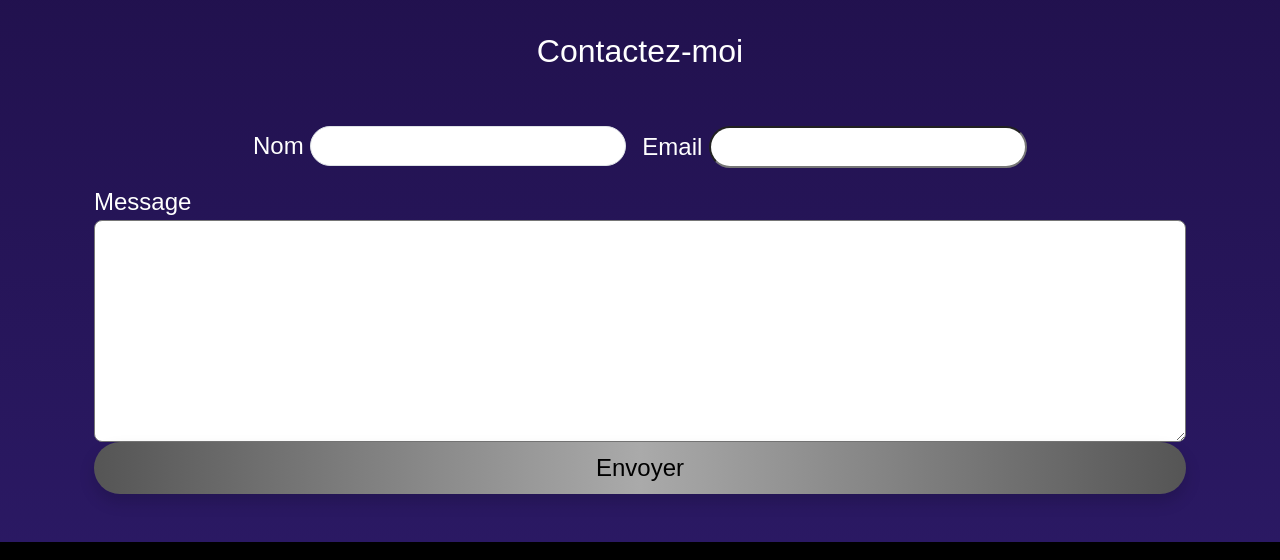
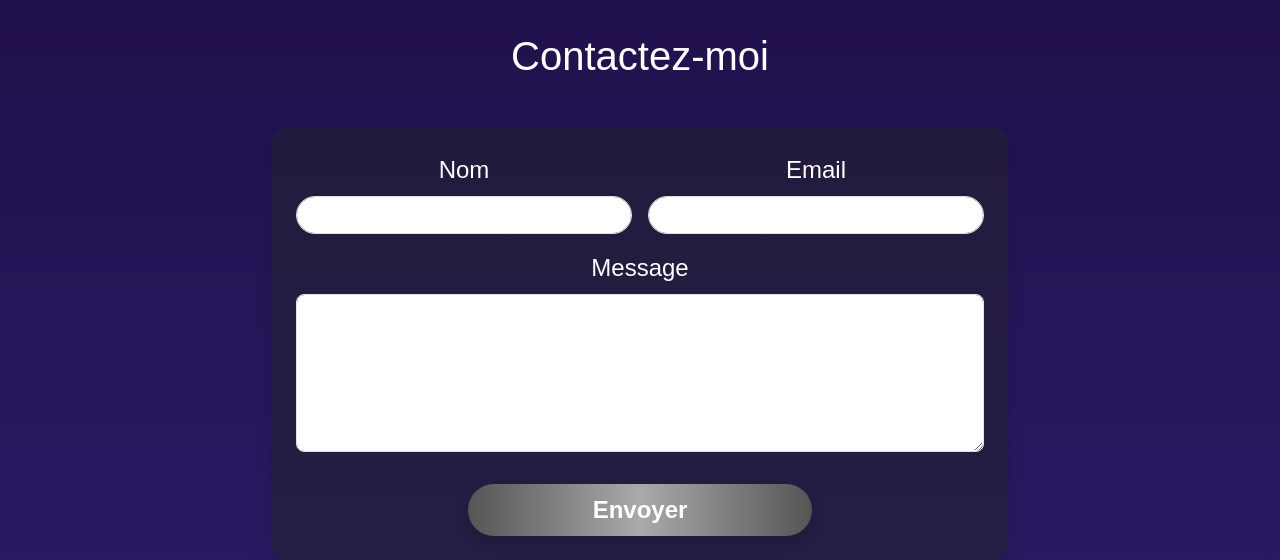
Before and after one commit to Vyzoin/Portfolio, a plain HTML site: page index.html in a window 1280 px wide. Shown: the part 1619-2179 px from the top of the page. Drawn offline with nearby package versions, Linux system fonts and the light colour scheme.

Commit message:
contact done + delivery confirmation

```diff
--- a/index.html
+++ b/index.html
@@ -11,8 +11,43 @@
     <link rel="stylesheet" href="style.css">
 </head>
 
+<div class="bggradient">
+    <div class="position-fixed top-0 start-50 translate-middle-x mt-3" style="z-index: 1080;">
+        <div id="submitToast" class="toast align-items-center text-bg-success border-0" role="alert"
+            aria-live="assertive" aria-atomic="true">
+            <div class="d-flex">
+                <div class="toast-body">
+                    Message bien envoyé
+                </div>
+                <button type="button" class="btn-close btn-close-white me-2 m-auto" data-bs-dismiss="toast"
+                    aria-label="Close"></button>
+            </div>
+        </div>
+    </div>
+
+    <script>
+        document.addEventListener('DOMContentLoaded', function () {
+            // cible le formulaire de contact (s'il y en a plusieurs, adapte le sélecteur)
+            const form = document.querySelector('section#contact form') || document.querySelector('form');
+            const toastEl = document.getElementById('submitToast');
+            const toast = toastEl ? new bootstrap.Toast(toastEl, { delay: 3000 }) : null;
+
+            if (!form) return;
+
+            form.addEventListener('submit', function (e) {
+                e.preventDefault(); // empêche l'envoi réel (page reload)
+                // afficher la notification
+                if (toast) toast.show();
+                // remonter en haut (smooth)
+                window.scrollTo({ top: 0, behavior: 'smooth' });
+                // réinitialiser le formulaire après un petit délai pour laisser le toast s'afficher
+                setTimeout(() => form.reset(), 600);
+            }, { passive: false });
+        });
+    </script>
+
     <body class="text-white fs-4">
-    <div class="bggradient">
+
         <header>
             <nav class="navbar navbar-expand-lg navbar-dark py-2" id="accueil">
                 <div class="container px-3 mt-2 border rounded-4 border-secondary shadow bgnavbar">
@@ -68,8 +103,9 @@
 
         <!-- Bouton de contact -->
         <div class="d-flex justify-content-center align-items-center mt-5">
-            <button
-                class="d-inline-flex justify-content-center align-items-center border-0 rounded-pill px-3 py-2 shadow btngradient">
+            <a href="#contact"
+                class="d-inline-flex justify-content-center align-items-center border-0 rounded-pill px-3 py-2 shadow btngradient text-decoration-none"
+                role="button">
                 <span class="text-center mb-0 me-2 fs-5 text-white">
                     CONTACTEZ-MOI
                 </span>
@@ -77,7 +113,7 @@
                     class="ratio ratio-1x1 bg-dark rounded-circle d-flex justify-content-center align-items-center bg-white w48">
                     <i class="bi bi-phone text-dark fs-4 d-flex justify-content-center align-items-center"></i>
                 </div>
-            </button>
+            </a>
         </div>
 
         <!-- Bouton déroulant -->
@@ -144,34 +180,50 @@
                 class="dim_icon rounded-pill p-3 bgnavbar">
         </div>
 
-        <section class="container mb-5 d-flex justify-content-center align-items-center flex-column">
-            <h2>Contactez-moi</h2>
-            <form class="d-flex flex-column container" action="index.html#accueil" method="post">
-                <div class="d-flex gap-3 mt-5 mb-3 flex-wrap justify-content-center">
-                    <div>
-                        <label for="nom">Nom</label>
-                        <input type="text" id="nom" name="nom" class="rounded-pill border" required>
+        <section class="container mb-5" id="contact">
+            <h1 class="text-center mt-5 mb-5">Contactez-moi</h1>
+            <div class="row g-4">
+                <div class="col-lg-8 mx-auto">
+                    <div class="card bg-dark bg-opacity-50 text-white h-100 shadow rounded-4 border-0">
+                        <div class="card-body p-4">
+                            <form class="d-flex flex-column" action="index.html#accueil" method="post">
+                                <div class="row g-3 mb-3">
+                                    <div class="col-md-6">
+                                        <label for="nom" class="form-label d-flex justify-content-center">Nom</label>
+                                        <input type="text" id="nom" name="nom" class="form-control rounded-pill"
+                                            required>
                                     </div>
-                    <div>
-                        <label for="email">Email</label>
-                        <input type="email" id="email" name="email" class="rounded-pill" required>
+                                    <div class="col-md-6">
+                                        <label for="email"
+                                            class="form-label d-flex justify-content-center">Email</label>
+                                        <input type="email" id="email" name="email" class="form-control rounded-pill"
+                                            required>
                                     </div>
                                 </div>
-                <label for="message">Message</label>
-                <textarea id="message" name="message" rows="6" class="rounded-3" required></textarea>
-
-                <button class="btngradient border-0 rounded-pill px-3 py-2 shadow" type="submit">Envoyer</button>
+                                <label for="message" class="form-label d-flex justify-content-center">Message</label>
+                                <textarea id="message" name="message" rows="6" class="form-control rounded-3 mb-3"
+                                    required></textarea>
+                                <div class="d-flex justify-content-center">
+                                    <button
+                                        class="btngradient border-0 rounded-pill px-4 py-2 shadow text-white fw-bold w-50 mt-3"
+                                        type="submit">Envoyer</button>
+                                </div>
                             </form>
+                        </div>
+                    </div>
+                </div>
+            </div>
         </section>
 
         <footer class="text-center bg-black text-white py-4 h5 m-0 d-flex justify-content-center align-items-center">
             <img src="/images/logo.png" alt="logo_Antoine_VIVIEN" class="mb-2 dim_icon me-2">
             <p>&copy; 2025 Antoine VIVIEN. Tout droits réservés.</p>
         </footer>
-    </div>
+
         <script src="https://cdn.jsdelivr.net/npm/bootstrap@5.3.3/dist/js/bootstrap.min.js"
             integrity="sha384-0pUGZvbkm6XF6gxjEnlmuGrJXVbNuzT9qBBavbLwCsOGabYfZo0T0to5eqruptLy"
             crossorigin="anonymous"></script>
     </body>
+</div>
 
 </html>
```
Lines whose indentation alone changed are shown as unchanged.
